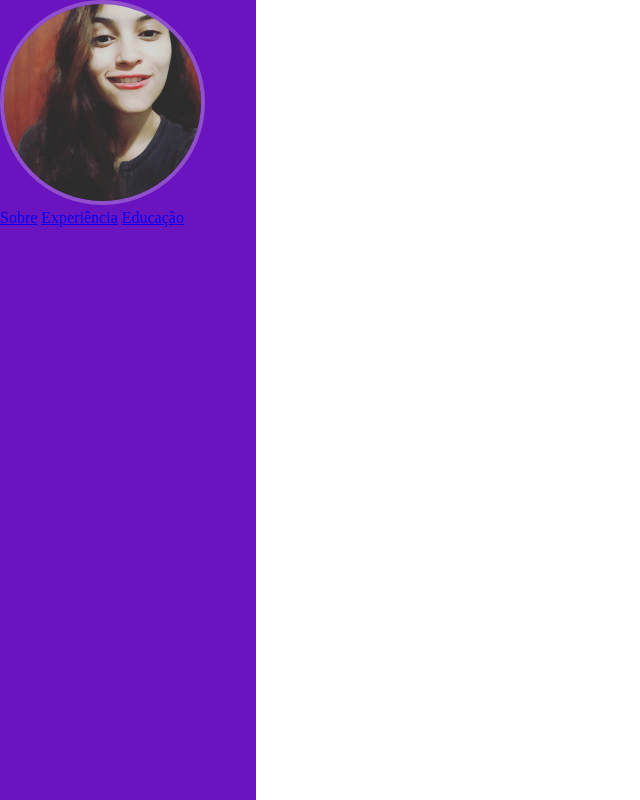
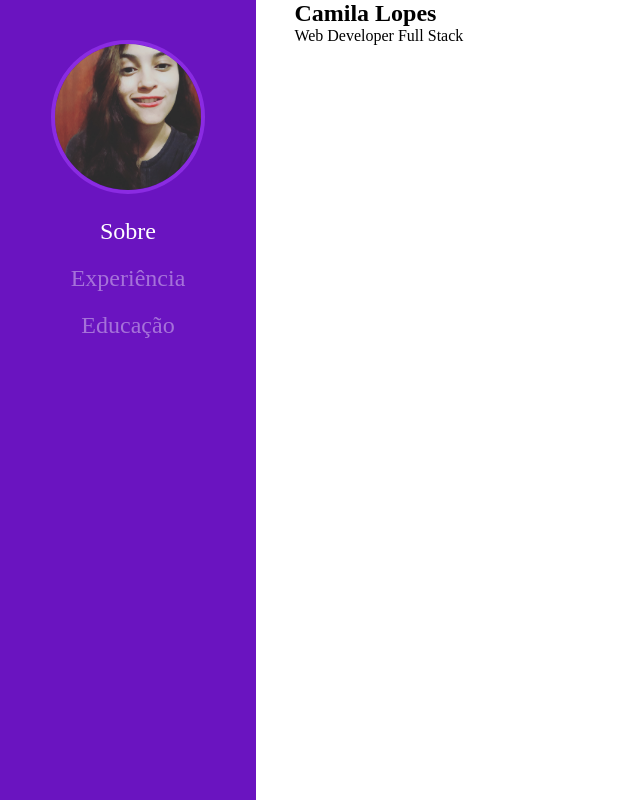
Before and after one commit to Camilacslopes/Portfolio, a PHP site: page / in a window 1280 px wide. Shown: the whole page, without its empty margins (0-640 px from the left). Run offline with PHP 8.4, Linux system fonts and the light colour scheme.

Commit message:
ajuste de posicionamento

```diff
--- a/css/style.css
+++ b/css/style.css
@@ -13,6 +13,10 @@ html, body{
 
 }
 
+.parent{
+    display: flex;
+}
+
 .sidebar{
 
      width: 20%;
@@ -23,11 +27,47 @@ html, body{
 
 .sidebar-pos{
     position: absolute;
+    top: 5%;
+}
+
+
+.img-sidebar {
+    text-align: center;
 }
 
 .img-sidebar img{
-       width: 80%;
-       border: 4px solid #9050cc;
+       width: 60%;
+       border: 4px solid blueviolet;
        border-radius: 50%;
 
 }
+
+.menu {
+
+    margin:20px 0;
+    text-align: center;
+}
+
+.menu a{
+    color: white;
+    opacity: 0.4;
+    font-size: 24px;
+    display: block;
+    margin-bottom: 20px;
+    text-decoration: none;
+
+}
+
+.menu a.selected{
+    opacity: 1;
+}
+
+.content{
+
+    position: absolute;
+    left: 20%;
+    width: 80%;
+    height: 100%;
+    overflow-y: auto;
+    padding: 0 3%;
+}
--- a/index.html
+++ b/index.html
@@ -10,6 +10,8 @@
 </head>
 <body>
 
+    <div class="parent">
+
      <div class= "sidebar">
 
       <div class="sidebar-pos">
@@ -18,14 +20,27 @@
           </div><!--img-->
 
           <div class="menu">
-            <a href="#">Sobre</a>
+            <a class="selected" href="#">Sobre</a>
             <a href="#">Experiência</a>
             <a href="#">Educação</a>
 
         </div><!--menu-->
       </div><!--sidebar-pos-->
-     </div><!--sidebar-->
 
+    </div><!--sidebar-->
+
+
+    <div class="content">
+
+        <section class="descricao">
+
+            <h2>Camila Lopes</h2>
+            <p> Web Developer Full Stack</p>
+
+        </section>
+
+    </div><!--content-->
+</div><!--parent-->
 
     </body>
 </html>
```
